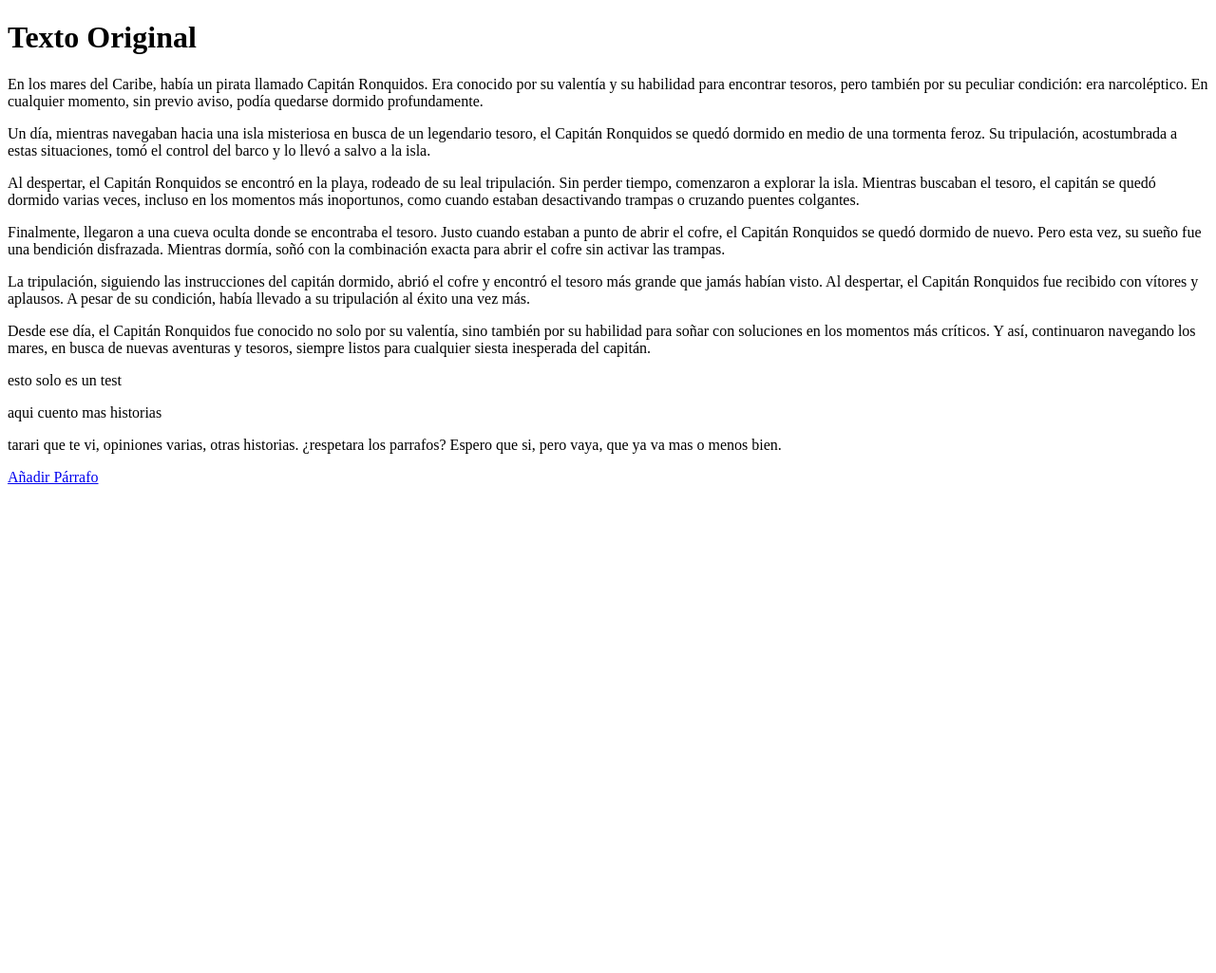
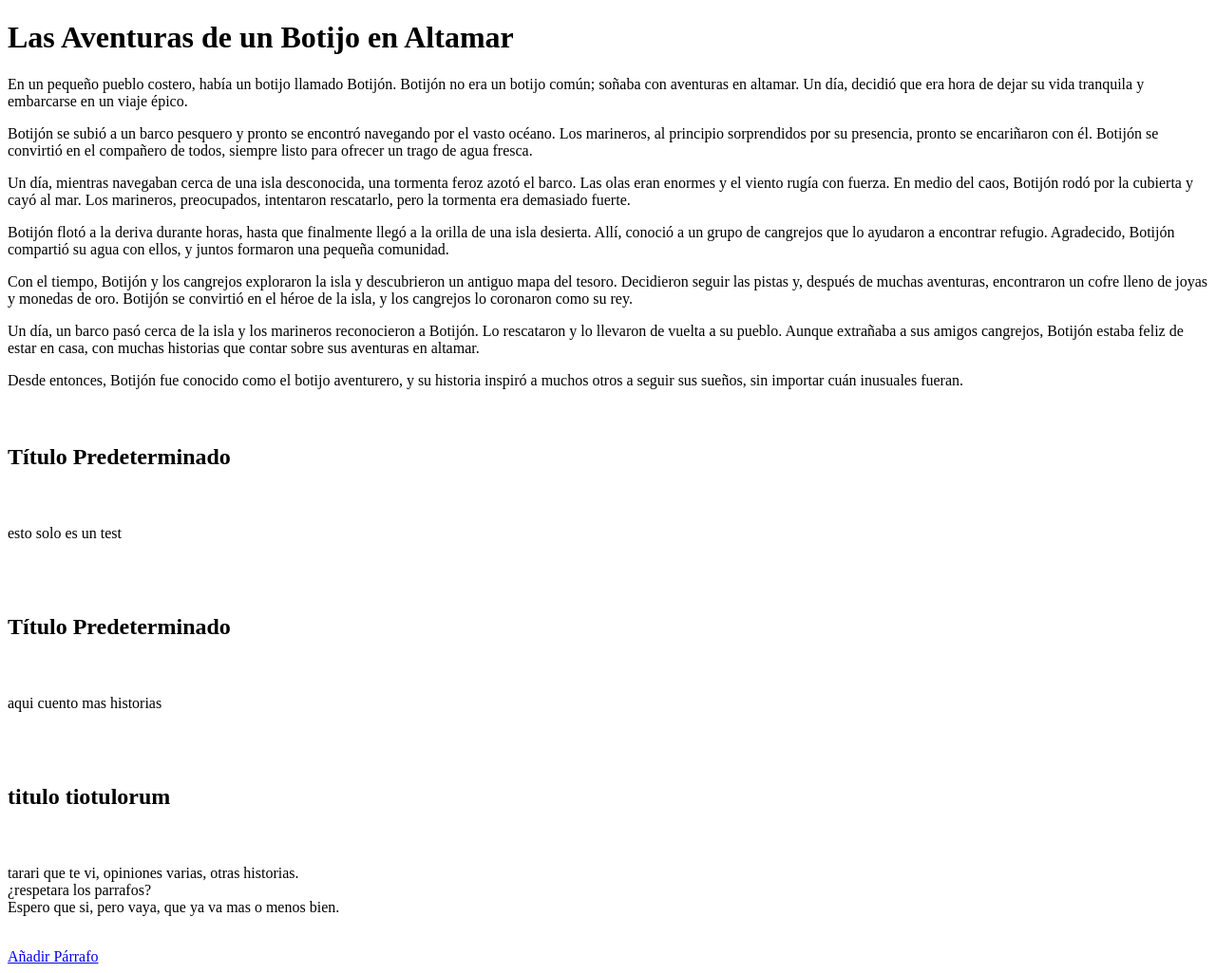
Before and after one commit to sagarrabanana/editable, a Django app: page / in a window 1280 px wide. Shown: the whole page at 95% size. Before the commit the page ends 510 px from the top, so only its background shows below. Run offline with Django 5.2, Linux system fonts and the light colour scheme; data comes from the database, SQL or seed files in the repository; both versions use the stored data as it was after the commit.

Commit message:
Ahora con titulo y saltos de linea

```diff
--- a/parrafos/forms.py
+++ b/parrafos/forms.py
@@ -4,4 +4,8 @@ from .models import Parrafo
 class ParrafoForm(forms.ModelForm):
     class Meta:
         model = Parrafo
-        fields = ['texto']
+        fields = ['titulo', 'texto']
+        widgets = {
+            'titulo': forms.TextInput(attrs={'placeholder': 'Título'}),
+            'texto': forms.Textarea(attrs={'placeholder': 'Escribe tu párrafo aquí...'}),
+        }
--- a/parrafos/models.py
+++ b/parrafos/models.py
@@ -1,8 +1,9 @@
 from django.db import models
 
 class Parrafo(models.Model):
+    titulo = models.CharField(max_length=200, default="Título Predeterminado")
     texto = models.TextField()
     fecha_creacion = models.DateTimeField(auto_now_add=True)
 
     def __str__(self):
-        return self.texto[:50]  # Mostrar los primeros 50 caracteres del párrafo
+        return self.titulo
--- a/parrafos/templates/parrafos/mostrar_texto.html
+++ b/parrafos/templates/parrafos/mostrar_texto.html
@@ -3,23 +3,37 @@
 <head>
     <meta charset="UTF-8">
     <title>Texto y Párrafos</title>
+    <style>
+        .parrafo {
+            white-space: pre-line; /* Mantiene los saltos de línea */
+        }
+        .titulo {
+            font-weight: bold;
+            font-size: 1.5em;
+        }
+    </style>
 </head>
 <body>
-    <h1>Texto Original</h1>
-    <p>En los mares del Caribe, había un pirata llamado Capitán Ronquidos. Era conocido por su valentía y su habilidad para encontrar tesoros, pero también por su peculiar condición: era narcoléptico. En cualquier momento, sin previo aviso, podía quedarse dormido profundamente.</p>
+    <h1>Las Aventuras de un Botijo en Altamar</h1>
+    <p>En un pequeño pueblo costero, había un botijo llamado Botijón. Botijón no era un botijo común; soñaba con aventuras en altamar. Un día, decidió que era hora de dejar su vida tranquila y embarcarse en un viaje épico.</p>
 
-    <p>Un día, mientras navegaban hacia una isla misteriosa en busca de un legendario tesoro, el Capitán Ronquidos se quedó dormido en medio de una tormenta feroz. Su tripulación, acostumbrada a estas situaciones, tomó el control del barco y lo llevó a salvo a la isla.</p>
+    <p>Botijón se subió a un barco pesquero y pronto se encontró navegando por el vasto océano. Los marineros, al principio sorprendidos por su presencia, pronto se encariñaron con él. Botijón se convirtió en el compañero de todos, siempre listo para ofrecer un trago de agua fresca.</p>
 
-    <p>Al despertar, el Capitán Ronquidos se encontró en la playa, rodeado de su leal tripulación. Sin perder tiempo, comenzaron a explorar la isla. Mientras buscaban el tesoro, el capitán se quedó dormido varias veces, incluso en los momentos más inoportunos, como cuando estaban desactivando trampas o cruzando puentes colgantes.</p>
+    <p>Un día, mientras navegaban cerca de una isla desconocida, una tormenta feroz azotó el barco. Las olas eran enormes y el viento rugía con fuerza. En medio del caos, Botijón rodó por la cubierta y cayó al mar. Los marineros, preocupados, intentaron rescatarlo, pero la tormenta era demasiado fuerte.</p>
 
-    <p>Finalmente, llegaron a una cueva oculta donde se encontraba el tesoro. Justo cuando estaban a punto de abrir el cofre, el Capitán Ronquidos se quedó dormido de nuevo. Pero esta vez, su sueño fue una bendición disfrazada. Mientras dormía, soñó con la combinación exacta para abrir el cofre sin activar las trampas.</p>
+    <p>Botijón flotó a la deriva durante horas, hasta que finalmente llegó a la orilla de una isla desierta. Allí, conoció a un grupo de cangrejos que lo ayudaron a encontrar refugio. Agradecido, Botijón compartió su agua con ellos, y juntos formaron una pequeña comunidad.</p>
 
-    <p>La tripulación, siguiendo las instrucciones del capitán dormido, abrió el cofre y encontró el tesoro más grande que jamás habían visto. Al despertar, el Capitán Ronquidos fue recibido con vítores y aplausos. A pesar de su condición, había llevado a su tripulación al éxito una vez más.</p>
+    <p>Con el tiempo, Botijón y los cangrejos exploraron la isla y descubrieron un antiguo mapa del tesoro. Decidieron seguir las pistas y, después de muchas aventuras, encontraron un cofre lleno de joyas y monedas de oro. Botijón se convirtió en el héroe de la isla, y los cangrejos lo coronaron como su rey.</p>
 
-    <p>Desde ese día, el Capitán Ronquidos fue conocido no solo por su valentía, sino también por su habilidad para soñar con soluciones en los momentos más críticos. Y así, continuaron navegando los mares, en busca de nuevas aventuras y tesoros, siempre listos para cualquier siesta inesperada del capitán.</p>
+    <p>Un día, un barco pasó cerca de la isla y los marineros reconocieron a Botijón. Lo rescataron y lo llevaron de vuelta a su pueblo. Aunque extrañaba a sus amigos cangrejos, Botijón estaba feliz de estar en casa, con muchas historias que contar sobre sus aventuras en altamar.</p>
+
+    <p>Desde entonces, Botijón fue conocido como el botijo aventurero, y su historia inspiró a muchos otros a seguir sus sueños, sin importar cuán inusuales fueran.</p>
     <div id="texto">
         {% for parrafo in parrafos %}
-            <p>{{ parrafo.texto }}</p>
+            <div class="parrafo">
+                <p class="titulo">{{ parrafo.titulo }}</p>
+                <p>{{ parrafo.texto }}</p>
+            </div>
         {% endfor %}
     </div>
     <a href="{% url 'anadir_parrafo' %}">Añadir Párrafo</a>
```
Also changed, not shown: db.sqlite3, parrafos/migrations/0002_parrafo_titulo.py (added).
